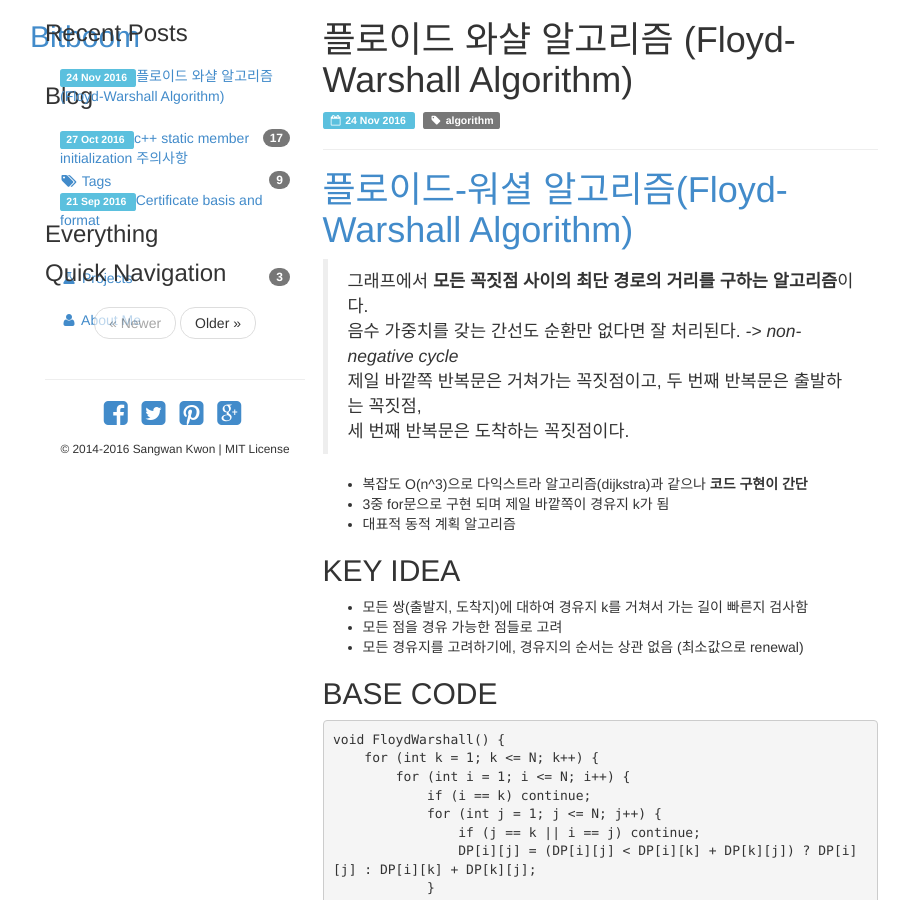
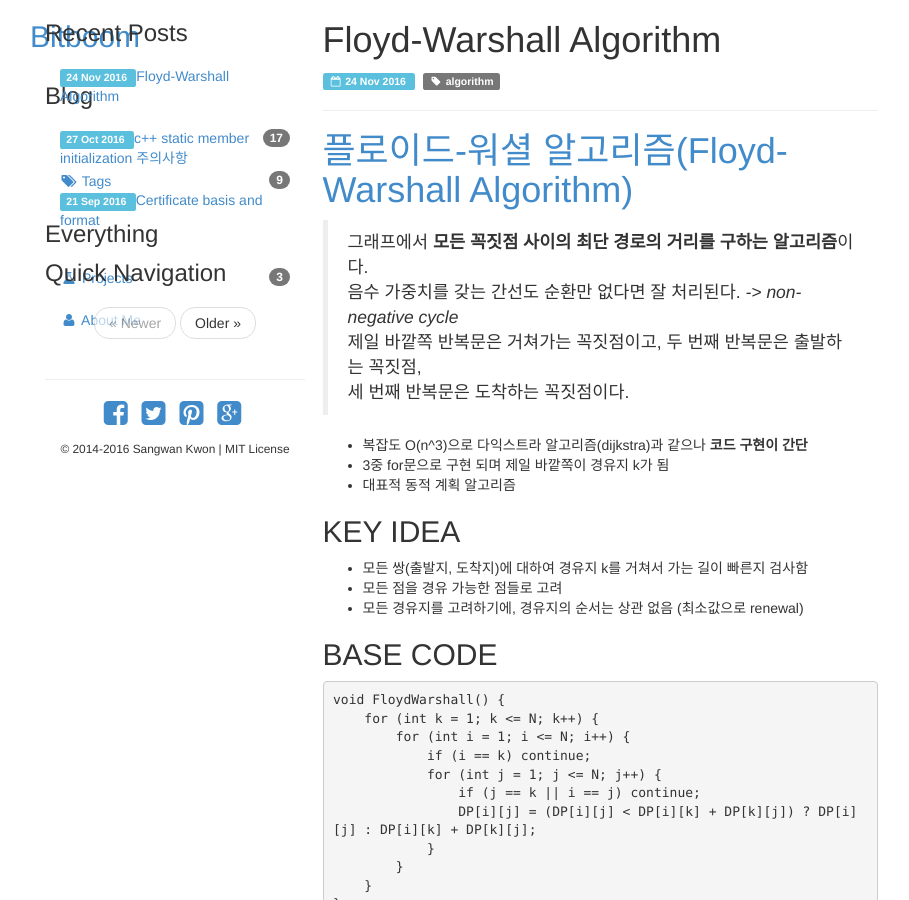
Before and after one commit to bitboom/bitboom.github.io, a Jekyll site: the page built from _posts/2016-11-24-floyd-warshall-algorithm.md, in a window 1280 px wide and 900 px high. Shown: the whole window, without its empty margins (40-949 px from the left). Built offline with Jekyll 4.4.1, drawn with Linux system fonts in a browser that asks for light colours.

Commit message:
Update 2016-11-24-floyd-warshall-algorithm.md

```diff
--- a/_posts/2016-11-24-floyd-warshall-algorithm.md
+++ b/_posts/2016-11-24-floyd-warshall-algorithm.md
@@ -1,6 +1,6 @@
 ---
 layout: post
-title:  플로이드 와샬 알고리즘 (Floyd-Warshall Algorithm)
+title:  Floyd-Warshall Algorithm
 tags: [algorithm]
 ---
 
```
